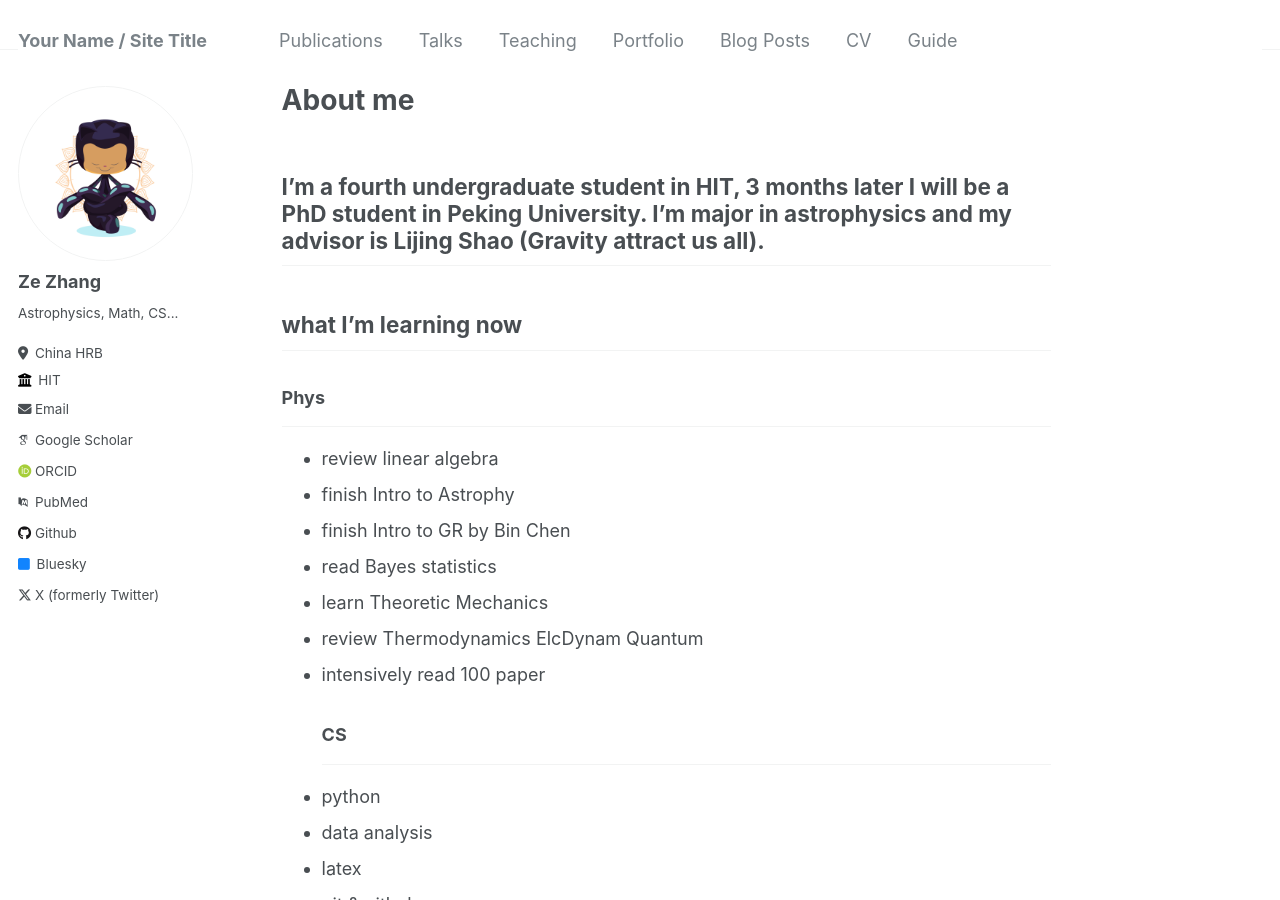
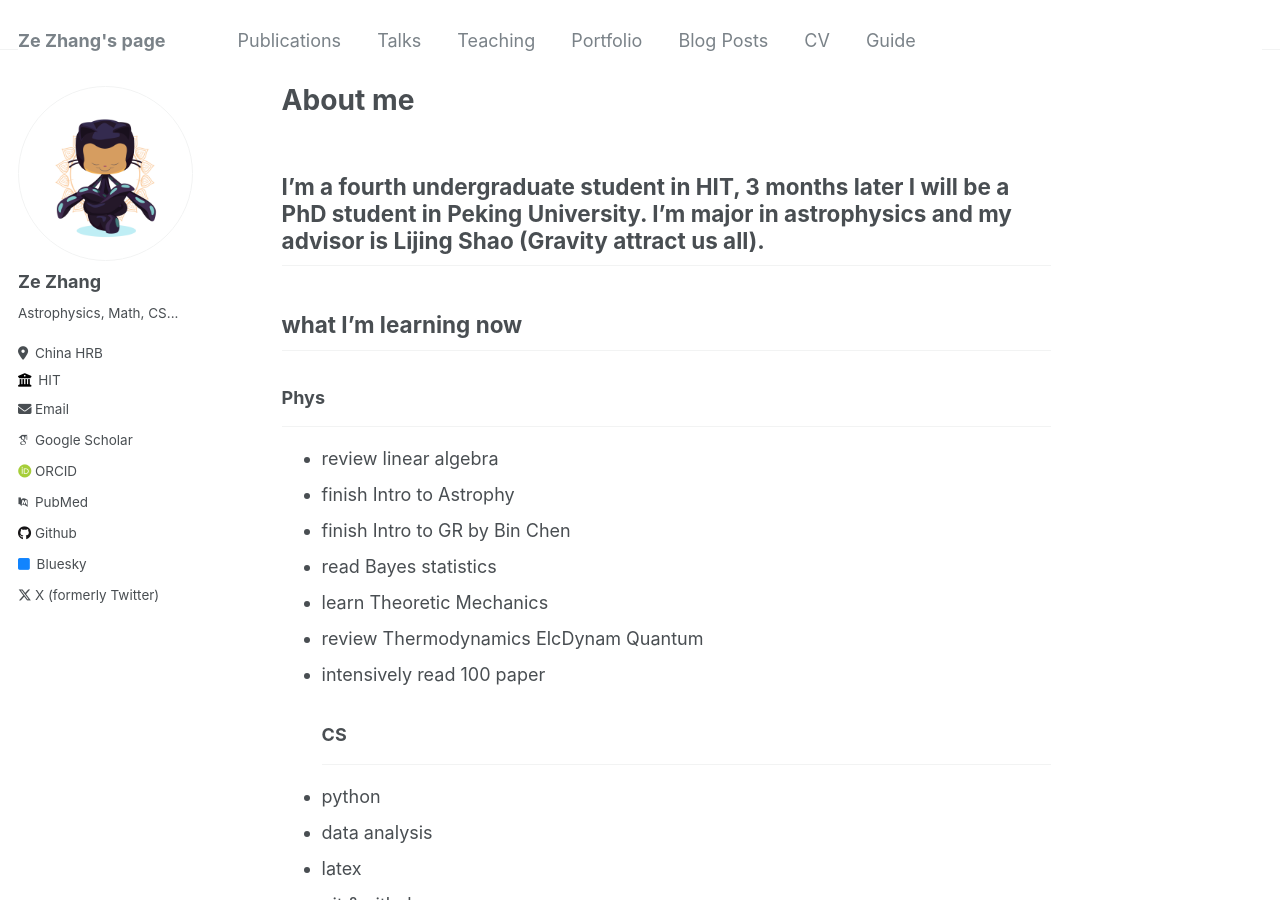
Before and after one commit to Xel-naga7/Xel-naga7.github.io, a Jekyll site: the page built from _pages/about.md, in a window 1280 px wide and 900 px high. Built offline with Jekyll 4.4.1, drawn with Linux system fonts in a browser that asks for light colours; some web fonts are replaced.

Commit message:
Update _config.yml

```diff
--- a/_config.yml
+++ b/_config.yml
@@ -8,7 +8,7 @@
 
 # Basic Site Settings
 locale                   : "en-US"
-title                    : "Your Name / Site Title"
+title                    : "Ze Zhang's page"
 title_separator          : "-"
 name                     : &name "Your Name"
 description              : &description "personal description"
```
